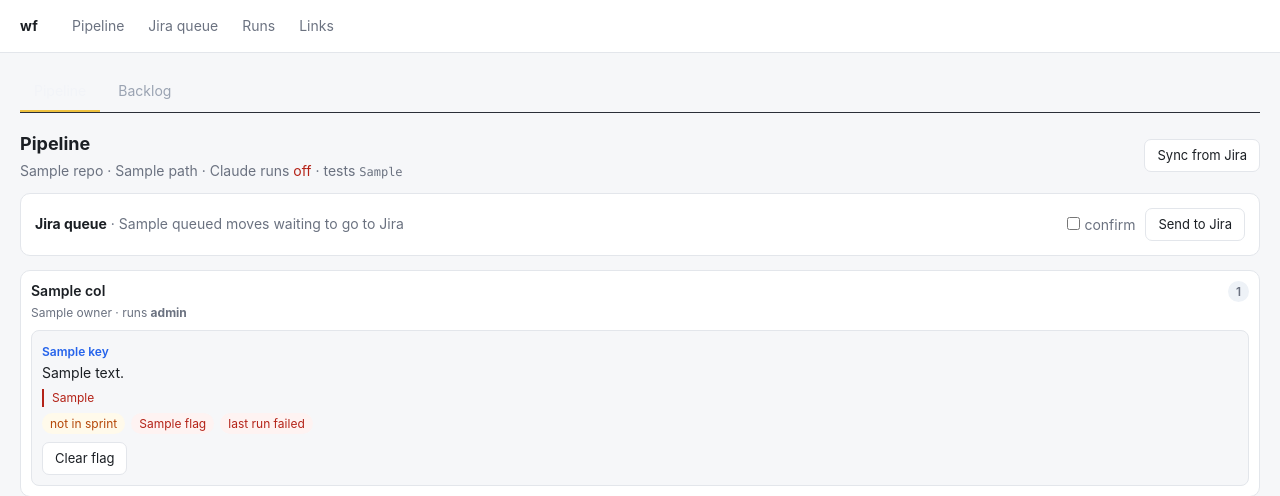
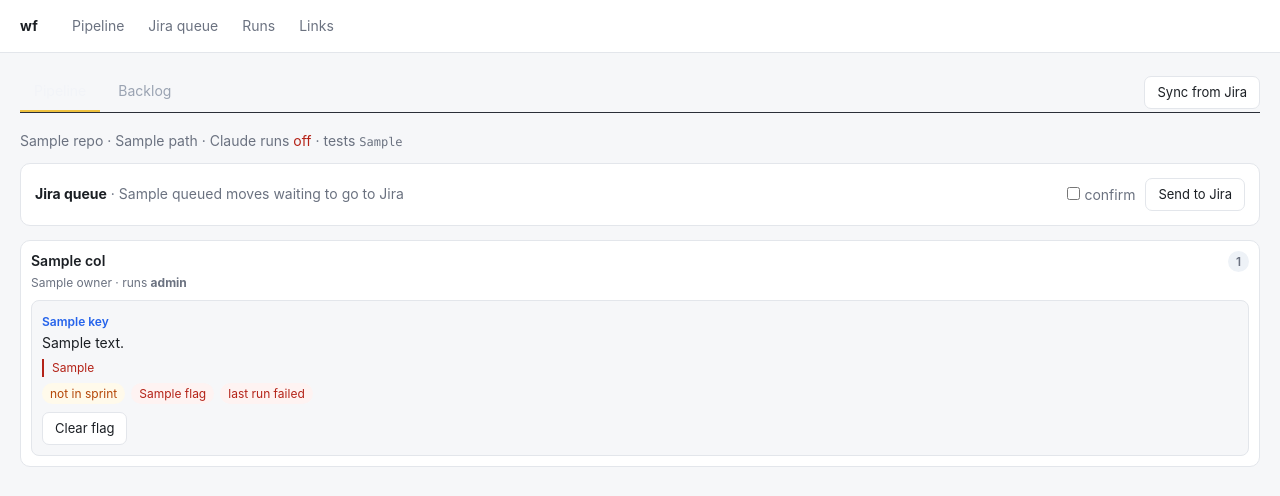
Before and after one commit to rAlexander89/workflow, a Python web app: template src/wf/web/templates/agents.html in a window 1280 px wide. Shown: the top 496 px of the page. Run offline with Jinja, Linux system fonts and the light colour scheme; the template is opened without the code that fills it: most values are stand-ins (such as "Sample title", 1, 10 or a date in 2020).

Commit message:
Pipeline: Sync from Jira sits in the tab row; drop the duplicate Pipeline heading
Co-Authored-By: Claude Haiku 5.5 <noreply@anthropic.com>

```diff
--- a/src/wf/web/templates/_tabs.html
+++ b/src/wf/web/templates/_tabs.html
@@ -1,9 +1,15 @@
-<nav class="subtabs">
-  <a href="/agents" class="{% if tab == 'pipeline' %}on{% endif %}">Pipeline</a>
-  <a href="/board/backlog" class="{% if tab == 'backlog' %}on{% endif %}">Backlog</a>
-</nav>
+<div class="subtabs-row">
+  <nav class="subtabs">
+    <a href="/agents" class="{% if tab == 'pipeline' %}on{% endif %}">Pipeline</a>
+    <a href="/board/backlog" class="{% if tab == 'backlog' %}on{% endif %}">Backlog</a>
+  </nav>
+  {% if tab == 'pipeline' %}
+  <form method="post" action="/agents/jira/sync"><button {% if state.running %}disabled{% endif %}>Sync from Jira</button></form>
+  {% endif %}
+</div>
 <style>
-  .subtabs { display:flex; gap:4px; border-bottom:1px solid #2a2e38; margin:0 0 18px; }
+  .subtabs-row { display:flex; justify-content:space-between; align-items:center; gap:12px; border-bottom:1px solid #2a2e38; margin:0 0 18px; }
+  .subtabs { display:flex; gap:4px; }
   .subtabs a { padding:8px 14px; color:#9aa3b2; text-decoration:none; border-bottom:2px solid transparent; }
   .subtabs a.on { color:#f2f4f8; border-bottom-color:#eec13f; }
 </style>
--- a/src/wf/web/templates/agents.html
+++ b/src/wf/web/templates/agents.html
@@ -2,18 +2,10 @@
 {% block title %}Pipeline{% endblock %}
 {% block content %}
 {% with tab="pipeline" %}{% include "_tabs.html" %}{% endwith %}
-<div class="row between" style="margin-bottom:12px">
-  <div>
-    <h1>Pipeline</h1>
-    <div class="muted">
-      {% for r in repos %}{{ r.name }} · {{ r.path }}{% if not loop.last %} · {% endif %}{% else %}<span class="bad">No repo linked. Add one on Links.</span>{% endfor %}
-      · Claude runs {% if access %}<span class="ok">on</span>{% else %}<span class="bad">off</span>{% endif %}
-      · tests <code>{{ test_cmd }}</code>
-    </div>
-  </div>
-  <div class="row">
-    <form method="post" action="/agents/jira/sync"><button {% if state.running %}disabled{% endif %}>Sync from Jira</button></form>
-  </div>
+<div class="muted" style="margin-bottom:12px">
+  {% for r in repos %}{{ r.name }} · {{ r.path }}{% if not loop.last %} · {% endif %}{% else %}<span class="bad">No repo linked. Add one on Links.</span>{% endfor %}
+  · Claude runs {% if access %}<span class="ok">on</span>{% else %}<span class="bad">off</span>{% endif %}
+  · tests <code>{{ test_cmd }}</code>
 </div>
 
 <div class="panel" style="margin-bottom:14px">
```
